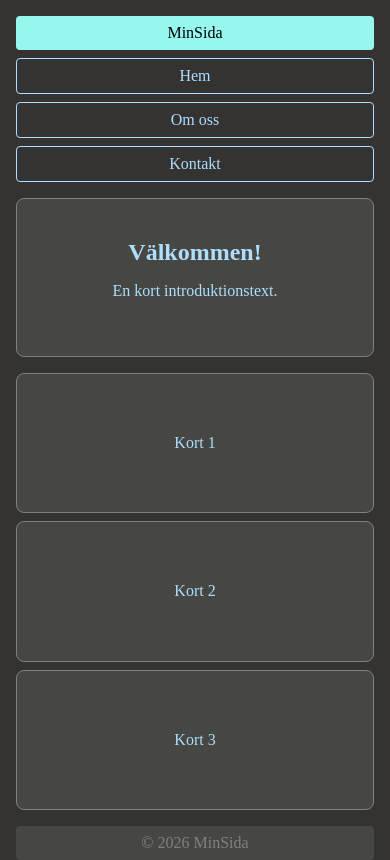
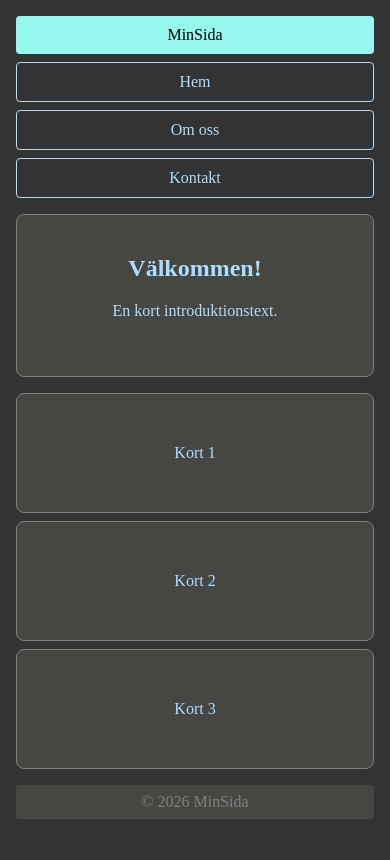
Before and after one commit to feliJS/jensen-coding-archive, a plain HTML site: page Responsive/Exercise 1/index.html in a window 390 px wide. Drawn offline with Linux system fonts and the light colour scheme.

Commit message:
Responsive exercise

```diff
--- a/Responsive/Exercise 1/index.html
+++ b/Responsive/Exercise 1/index.html
@@ -1,15 +1,18 @@
 <!DOCTYPE html>
-<html lang="en">
+<html lang="sv">
 <head>
     <meta charset="UTF-8">
     <meta name="viewport" content="width=device-width, initial-scale=1.0">
-    <title>Document</title>
+    <title>Responsiv portfolio</title>
     <link rel="stylesheet" href="style.css">
 </head>
 <body>
-    <article>
+
+    <main>
+
         <header>
             <div class="logo">MinSida</div>
+
             <nav>
                 <a href="#">Hem</a>
                 <a href="#">Om oss</a>
@@ -22,13 +25,17 @@
             <p>En kort introduktionstext.</p>
         </section>
 
-        <div class="cards">
+        <section class="cards">
             <div class="card">Kort 1</div>
             <div class="card">Kort 2</div>
             <div class="card">Kort 3</div>
-        </div>
+        </section>
 
-        <footer>© 2026 MinSida</footer>
-    </article>
+        <footer>
+            © 2026 MinSida
+        </footer>
+
+    </main>
+
 </body>
 </html>
--- a/Responsive/Exercise 1/style.css
+++ b/Responsive/Exercise 1/style.css
@@ -1,136 +1,127 @@
-body{
-    width: 100%;
-    height: 100%;
-    background-color: rgb(53, 50, 50);
+* {
     box-sizing: border-box;
+}
+
+body {
     margin: 0;
+    background-color: #333;
     color: #addeff;
 }
 
-article{
-    min-height: 100vh;
-    display: grid;
-    grid-template-rows: auto auto 1fr auto;
-    gap: 16px;
-    grid-template-columns: 100%;
-    box-sizing: border-box;
-    margin: 16px 16px 0px 16px;
+
+main {
+    padding: 16px;
 }
 
-header{
+
+header {
     display: flex;
     flex-direction: column;
     gap: 8px;
 }
 
-nav{
+
+.logo {
+    background-color: #96f7ef;
+    color: black;
+    padding: 10px;
+    border-radius: 4px;
+    text-align: center;
+}
+
+
+nav {
     display: flex;
     flex-direction: column;
     gap: 8px;
 }
 
-nav a{
+
+
+nav a {
+    color: #addeff;
+    text-decoration: none;
     border: 1px solid #addeff;
-    text-decoration: none;
-    color: #addeff;
-    width: auto;
+    border-radius: 4px;
+    padding: 10px;
+    text-align: center;
+}
+
+
+.hero {
+    margin-top: 16px;
+    padding: 40px;
+    background-color: #464642;
+    border: 1px solid gray;
+    border-radius: 8px;
+    text-align: center;
+}
+
+
+.hero h1 {
+    margin-top: 0;
+}
+
+
+.cards {
     display: flex;
-    align-items: center;
-    justify-content: center;
+    flex-direction: column;
+    gap: 8px;
+    margin-top: 16px;
+}
+
+
+.card {
+    background-color: #464642;
+    border: 1px solid gray;
+    border-radius: 8px;
+    padding: 50px;
+    text-align: center;
+}
+
+
+footer {
+    margin-top: 16px;
     padding: 8px;
-    box-sizing: border-box;
+    background-color: #464642;
+    color: gray;
+    text-align: center;
     border-radius: 4px;
 }
 
-.logo{
-    background-color: rgb(150, 247, 239);
-    text-decoration: none;
-    color: rgb(0, 0, 0);
-    width: auto;
-    padding: 8px;
-    box-sizing: border-box;
-    border-radius: 4px;
-    display: flex;
-    align-items: center;
-    justify-content: center;
-}
+/* surfplatta */
+@media (min-width: 600px) {
 
-.hero{
-    background-color: rgb(70, 70, 66);
-    border-radius: 8px;
-    border: 1px solid gray;
-    display: flex;
-    justify-content: center;
-    flex-direction: column;
-    align-items: center;
-    padding: 40px;
-
-}
-
-.hero h1{
-    margin: 0px;
-    font-size: 1.5rem;
-}
-
-.hero p{
-    font-size: 1rem;
-     overflow-wrap: break-word;
-}
-
-.cards{
-
-    display: flex;
-    flex-wrap: wrap;
-    gap: 8px;
-}
-
-.card{
-    background-color: rgb(70, 70, 66);
-    padding: 36px;
-    width: 100%;
-    display: flex;
-    align-items: center;
-    justify-content: center;
-    border: 1px solid gray;
-    border-radius: 8px;
-
-}
-
-footer{
- background-color: rgb(70, 70, 66);
- color: gray;
- text-align: center;
- border-radius: 4px;
- padding: 8px;
-}
-
-@media(min-width: 600px){
-    header{
+    header {
         flex-direction: row;
         justify-content: space-between;
+        align-items: center;
     }
 
-    header .logo{
-        width: auto;
-
-
-    }
-
-    nav{
+    nav {
         flex-direction: row;
     }
 
-    nav a{
-        padding: 16px;
+    .cards {
+        flex-direction: row;
+        flex-wrap: wrap;
     }
 
-    .cards{
-        justify-content: space-between;
+    .card {
+        width: 48%;
+    }
+}
+
+
+/* desktop */
+@media (min-width: 1200px) {
+
+    main {
+        max-width: 1100px;
+        margin: auto;
     }
 
-    .card{
-        flex: 1;
-
+    .card {
+        width: 32%;
     }
-
 }
```
Also changed, not shown: Responsive/Exercise 2/index.html (added), Responsive/Exercise 2/style.css (added).
